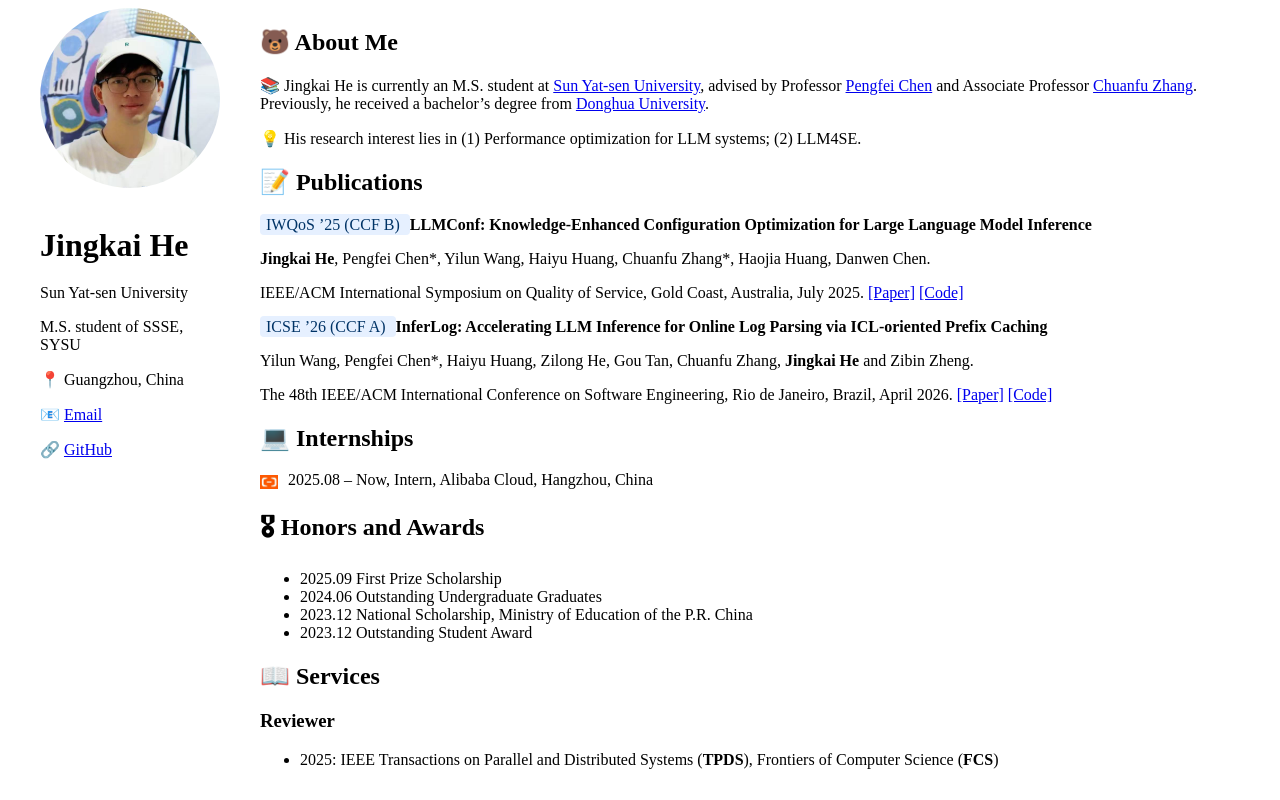
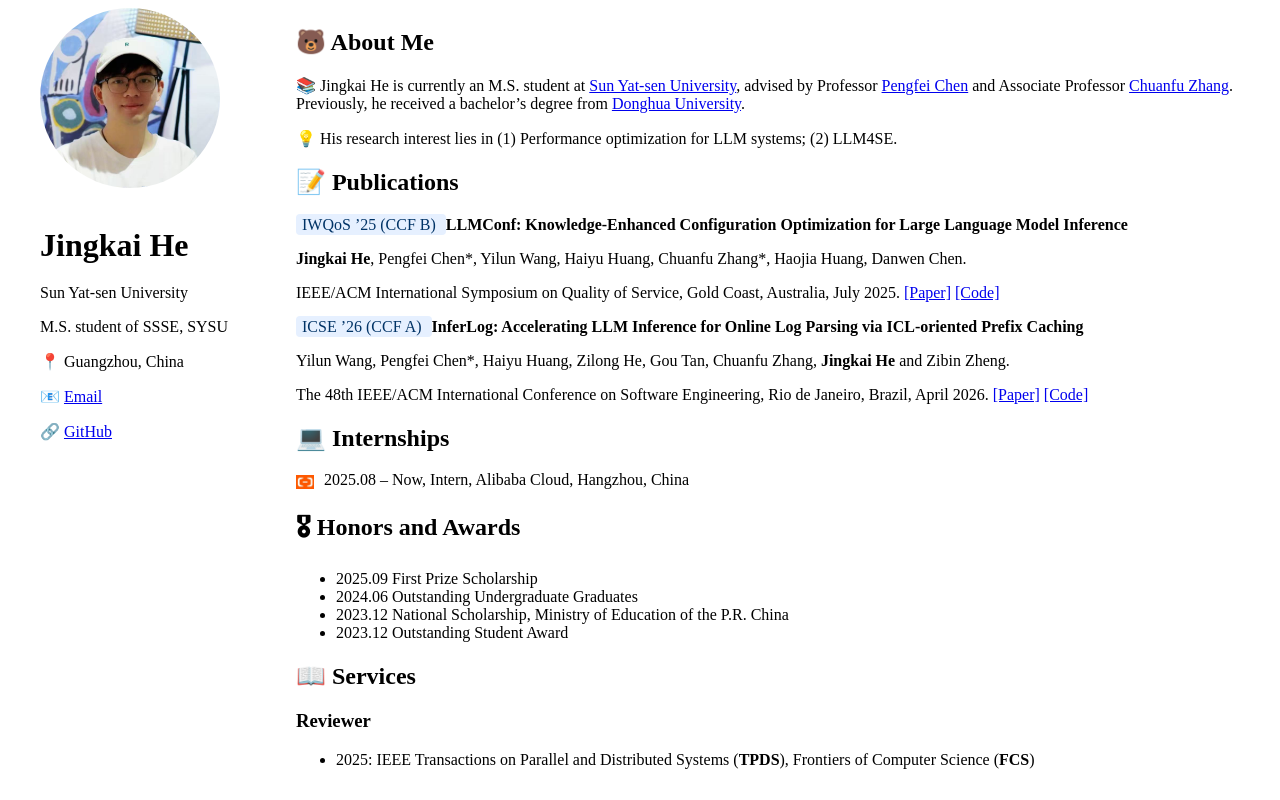
Before and after one commit to sysuhjk0410/sysuhjk0410.github.io, a plain HTML site: page index.html in a window 1280 px wide. Drawn offline with Linux system fonts and the light colour scheme.

Commit message:
Left Wider

```diff
--- a/index.html
+++ b/index.html
@@ -11,7 +11,7 @@
 <div style="display: flex; align-items: flex-start; gap: 40px; max-width: 1200px; margin: auto;">
 
   <!-- 左侧栏 -->
-  <div style="flex: 0 0 15%;">
+  <div style="flex: 0 0 18%;">
 
     <img src="images/me.jpg"
          alt="Jingkai He"
```
